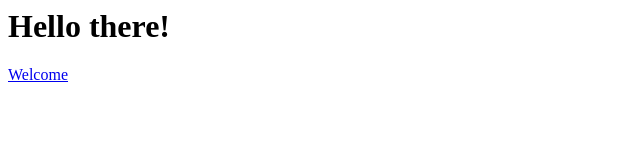
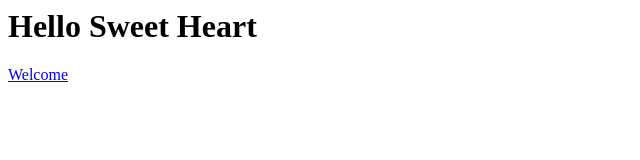
Before and after one commit to shiny-cyril/cs-html-app, a website: page index.html in a window 1280 px wide. Shown: the whole page, without its empty margins (0-640 px from the left). Drawn offline with Linux system fonts and the light colour scheme.

Commit message:
1 file modified

```diff
--- a/index.html
+++ b/index.html
@@ -5,7 +5,7 @@
     <!-- <link rel="stylesheet" type="text/css" href="styles.css"> -->
   </head>
   <body>
-    <h1>Hello there!</h1>
+    <h1>Hello Sweet Heart</h1>
     <a href="/me.html">Welcome</a>
   </body>
 </html>
```
